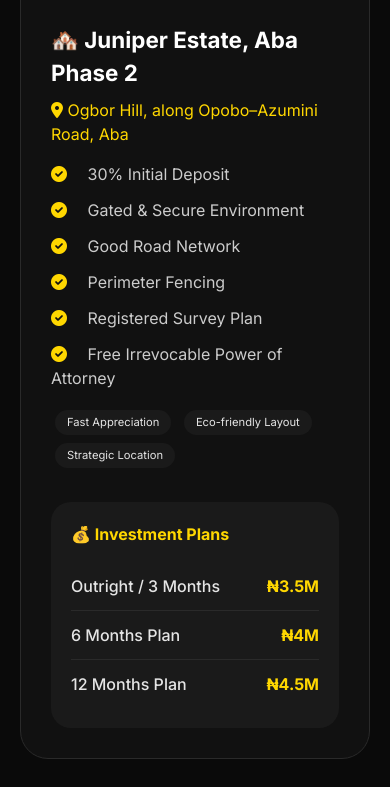
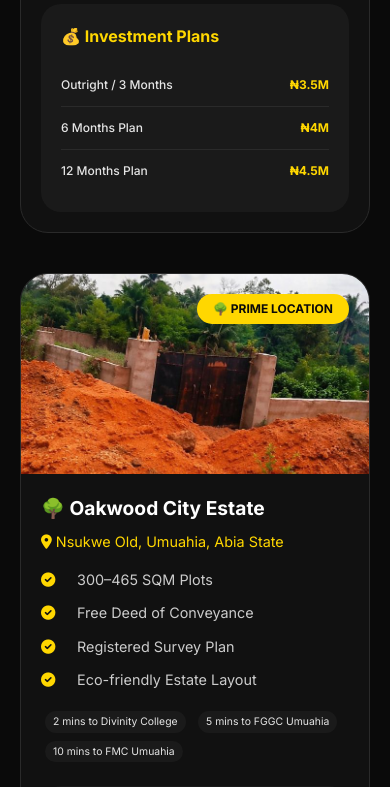
Before and after one commit to Entrix1816/jecyani-properties-, a Flask app: page /investments in a window 390 px wide. Shown: the part 3991-4778 px from the top of the page. Run offline with Flask 3, Linux system fonts and the light colour scheme; some libraries are stand-ins or nearby versions.

Commit message:
Improved Structure

```diff
--- a/templates/about.html
+++ b/templates/about.html
@@ -1041,7 +1041,7 @@
 
         <div class="youtube-playlist" data-aos="fade-up" data-aos-delay="300">
             <a href="https://www.youtube.com/@jecyanimult-resourcesltd" target="_blank" class="playlist-link">
-                <i class="fab fa-youtube"></i> Watch Full Playlist on YouTube
+                <i class="fab fa-youtube"></i> Watch More on YouTube
                 <i class="fas fa-arrow-right"></i>
             </a>
         </div>
@@ -1139,7 +1139,7 @@
         <div style="display: grid; grid-template-columns: repeat(4, 1fr); gap: 30px; text-align: center;">
             <div data-aos="zoom-in"><div style="font-size: 2.5rem; font-weight: 800; color: var(--primary);">2022</div><div style="color: #aaa;">Founded</div></div>
             <div data-aos="zoom-in" data-aos-delay="100"><div style="font-size: 2.5rem; font-weight: 800; color: var(--primary);">8+</div><div style="color: #aaa;">Premium Estates</div></div>
-            <div data-aos="zoom-in" data-aos-delay="200"><div style="font-size: 2.5rem; font-weight: 800; color: var(--primary);">500+</div><div style="color: #aaa;">Happy Clients</div></div>
+            <div data-aos="zoom-in" data-aos-delay="200"><div style="font-size: 2.5rem; font-weight: 800; color: var(--primary);">10+</div><div style="color: #aaa;">Happy Clients</div></div>
             <div data-aos="zoom-in" data-aos-delay="300"><div style="font-size: 2.5rem; font-weight: 800; color: var(--primary);">6+</div><div style="color: #aaa;">Cities Covered</div></div>
         </div>
     </div>
--- a/templates/index.html
+++ b/templates/index.html
@@ -1680,7 +1680,7 @@
     <div class="stats-section">
         <div class="container stats-grid">
             <div class="stat-card" data-aos="zoom-in" data-aos-delay="0"><div class="number">2022</div><div class="label">Founded</div><div class="yellow-line"></div></div>
-            <div class="stat-card" data-aos="zoom-in" data-aos-delay="100"><div class="number">4+</div><div class="label">Estates Sold</div><div class="yellow-line"></div></div>
+            <div class="stat-card" data-aos="zoom-in" data-aos-delay="100"><div class="number">10+</div><div class="label">Estates Sold</div><div class="yellow-line"></div></div>
             <div class="stat-card" data-aos="zoom-in" data-aos-delay="200"><div class="number">Flexible</div><div class="label">Payment Plans</div><div class="yellow-line"></div></div>
             <div class="stat-card" data-aos="zoom-in" data-aos-delay="300"><div class="number">Trusted</div><div class="label">Real Estate Advisory</div><div class="yellow-line"></div></div>
         </div>
--- a/templates/investment.html
+++ b/templates/investment.html
@@ -4,10 +4,6 @@
     <meta charset="UTF-8">
     <meta name="viewport" content="width=device-width, initial-scale=1.0, viewport-fit=cover">
     <title>Investment | Jecyani Properties - Smart Real Estate Investment in Nigeria</title>
-
-    <meta charset="UTF-8">
-    <meta name="viewport" content="width=device-width, initial-scale=1.0, viewport-fit=cover">
-    <title>Jecyani Properties | Luxury Real Estate & Investment</title>
     <meta name="title" content="Jecyani Properties | Own Land. Build Wealth. Secure Your Future.">
     <meta name="description" content="Jecyani Properties helps Nigerians buy, sell, and invest in prime real estate across Aba, Umuahia, Abuja, Asaba, and Enugu. Flexible payment plans available.">
     <meta name="keywords" content="real estate Nigeria, buy land in Aba, property investment Abuja, Jecyani Properties, land for sale Umuahia, affordable plots Asaba, gated estates Enugu">
@@ -539,7 +513,7 @@
             border-color: var(--primary);
         }
         .opportunity-image {
-            height: 280px;
+            height: 240px;
             overflow: hidden;
             position: relative;
         }
@@ -562,18 +536,20 @@
             border-radius: 30px;
             font-size: 0.75rem;
             font-weight: 700;
+            z-index: 2;
         }
         .opportunity-header {
             padding: 24px 30px 0 30px;
         }
         .opportunity-header h3 {
-            font-size: 1.8rem;
+            font-size: 1.6rem;
             color: white;
             margin-bottom: 8px;
         }
         .opportunity-header p {
             color: var(--primary);
             margin-bottom: 16px;
+            font-size: 0.9rem;
         }
         .opportunity-body {
             padding: 0 30px 30px 30px;
@@ -584,6 +560,7 @@
         .opportunity-details p {
             margin-bottom: 12px;
             color: #ccc;
+            font-size: 0.9rem;
         }
         .opportunity-details i {
             color: var(--primary);
@@ -606,10 +583,12 @@
         }
         .price-label {
             font-weight: 500;
+            font-size: 0.85rem;
         }
         .price-value {
             color: var(--primary);
             font-weight: 700;
+            font-size: 0.9rem;
         }
         .feature-tag {
             display: inline-block;
@@ -737,10 +717,57 @@
                 font-size: 1.8rem;
             }
             .opportunity-header h3 {
-                font-size: 1.4rem;
+                font-size: 1.3rem;
             }
             .desktop-book-btn {
                 display: none;
+            }
+            .opportunity-body {
+                gap: 20px;
+            }
+            .opportunity-header {
+                padding: 20px 20px 0 20px;
+            }
+            .opportunity-body {
+                padding: 0 20px 20px 20px;
+            }
+            .opportunity-image {
+                height: 200px;
+            }
+        }
+
+        @media (max-width: 480px) {
+            .investment-stats {
+                grid-template-columns: 1fr 1fr;
+                gap: 12px;
+            }
+            .stat-badge {
+                padding: 12px;
+            }
+            .stat-badge .number {
+                font-size: 1.5rem;
+            }
+            .benefits-grid {
+                gap: 20px;
+            }
+            .benefit-card {
+                padding: 24px 20px;
+            }
+            .plan-card {
+                padding: 24px 16px;
+            }
+            .plan-card h4 {
+                font-size: 1.2rem;
+            }
+            .opportunity-header h3 {
+                font-size: 1.2rem;
+            }
+            .price-label, .price-value {
+                font-size: 0.75rem;
+            }
+            .feature-tag {
+                font-size: 0.65rem;
+                padding: 3px 8px;
             }
         }
     </style>
@@ -769,18 +794,11 @@
             <a href="/investments" style="color: var(--primary);">Investment</a>
             <a href="/#contact-section">Contact</a>
         </div>
-
-        <!-- Desktop Book Inspection Button -->
         <a href="#" class="btn-primary desktop-book-btn" data-property="Jecyani Properties - Investment Page">📞 Book Inspection</a>
-
-        <!-- Hamburger Menu Button (Mobile) -->
-        <button class="hamburger" id="hamburgerBtn">
-            <i class="fas fa-bars"></i>
-        </button>
+        <button class="hamburger" id="hamburgerBtn"><i class="fas fa-bars"></i></button>
     </div>
 </nav>
 
-<!-- Mobile Navigation Menu -->
 <div class="overlay" id="mobileOverlay"></div>
 <div class="mobile-nav" id="mobileNav">
     <div class="close-menu" id="closeMenuBtn">&times;</div>
@@ -860,7 +878,6 @@
                     <p><i class="fas fa-check-circle"></i> Good Road Network</p>
                     <p><i class="fas fa-check-circle"></i> Perimeter Fencing</p>
                     <p><i class="fas fa-check-circle"></i> Registered Survey Plan</p>
-                    <p><i class="fas fa-check-circle"></i> Free Irrevocable Power of Attorney</p>
                     <div style="margin-top: 16px;">
                         <span class="feature-tag">Fast Appreciation</span>
                         <span class="feature-tag">Eco-friendly Layout</span>
@@ -879,7 +896,7 @@
         <!-- Oakwood City Estate -->
         <div class="opportunity-card" data-aos="fade-up" data-aos-delay="100">
             <div class="opportunity-image">
-                <img src="https://images.unsplash.com/photo-1600585154526-990dced4db0d?w=900" alt="Oakwood City Estate Umuahia">
+                <img src="/static/land5.jpeg" alt="Oakwood City Estate Umuahia">
                 <span class="opportunity-badge">🌳 PRIME LOCATION</span>
             </div>
             <div class="opportunity-header">
@@ -892,7 +909,6 @@
                     <p><i class="fas fa-check-circle"></i> Free Deed of Conveyance</p>
                     <p><i class="fas fa-check-circle"></i> Registered Survey Plan</p>
                     <p><i class="fas fa-check-circle"></i> Eco-friendly Estate Layout</p>
-                    <p><i class="fas fa-check-circle"></i> Modern Infrastructure</p>
                     <div style="margin-top: 16px;">
                         <span class="feature-tag">2 mins to Divinity College</span>
                         <span class="feature-tag">5 mins to FGGC Umuahia</span>
@@ -924,7 +940,6 @@
                     <p><i class="fas fa-check-circle"></i> Power of Attorney Title</p>
                     <p><i class="fas fa-check-circle"></i> Residential Land</p>
                     <p><i class="fas fa-check-circle"></i> Fast-growing Location</p>
-                    <p><i class="fas fa-check-circle"></i> High Appreciation Potential</p>
                     <div style="margin-top: 16px;">
                         <span class="feature-tag">Near Federal Ministry of Housing</span>
                         <span class="feature-tag">10 mins to Umuahia City Centre</span>
@@ -956,7 +971,6 @@
                     <p><i class="fas fa-check-circle"></i> FCDA R of O Title</p>
                     <p><i class="fas fa-check-circle"></i> Free Deed of Assignment</p>
                     <p><i class="fas fa-check-circle"></i> Scenic Hills & Green Terrain</p>
-                    <p><i class="fas fa-check-circle"></i> Street Lights & Security</p>
                     <div style="margin-top: 16px;">
                         <span class="feature-tag">Proximity to Guzape Hills</span>
                         <span class="feature-tag">Near COZA & Guzape Mall</span>
@@ -986,7 +1000,6 @@
                     <p><i class="fas fa-check-circle"></i> 🔥 12.5% FLASH SALE DISCOUNT</p>
                     <p><i class="fas fa-check-circle"></i> Free Deed of Conveyance</p>
                     <p><i class="fas fa-check-circle"></i> Registered Survey Plan</p>
-                    <p><i class="fas fa-check-circle"></i> Food Basket Gift at completion</p>
                     <div style="margin-top: 16px;">
                         <span class="feature-tag">Along Old Abuja Road</span>
                         <span class="feature-tag">Near Airport & Polytechnic</span>
@@ -1170,110 +1181,41 @@
         document.body.style.overflow = '';
     }
 
-    if (hamburgerBtn) {
-        hamburgerBtn.addEventListener('click', openMobileMenu);
-    }
-    if (closeMenuBtn) {
-        closeMenuBtn.addEventListener('click', closeMobileMenu);
-    }
-    if (mobileOverlay) {
-        mobileOverlay.addEventListener('click', closeMobileMenu);
-    }
+    if (hamburgerBtn) hamburgerBtn.addEventListener('click', openMobileMenu);
+    if (closeMenuBtn) closeMenuBtn.addEventListener('click', closeMobileMenu);
+    if (mobileOverlay) mobileOverlay.addEventListener('click', closeMobileMenu);
 
-    // ============================================
-    // MODAL FOR BOOK INSPECTION ONLY (Fixed)
-    // ============================================
+    // Booking Modal
     const modal = document.getElementById('inspectionModal');
     const modalPropertyName = document.getElementById('modalPropertyName');
     const callNowBtn = document.getElementById('callNowBtn');
     const whatsappBtn = document.getElementById('whatsappBtn');
     const closeModal = document.querySelector('.modal-close');
-
     const PHONE_NUMBER = '2348160087513';
     const PHONE_DISPLAY = '08160087513';
-    let currentProperty = 'Jecyani Properties';
 
     function openModal(propertyName) {
-        currentProperty = propertyName || 'Jecyani Properties';
-        modalPropertyName.innerHTML = `<i class="fas fa-home"></i> ${currentProperty}`;
+        modalPropertyName.innerHTML = `<i class="fas fa-home"></i> ${propertyName || 'Jecyani Properties'}`;
         modal.style.display = 'flex';
-
-        const message = `Hello Jecyani Properties,%0A%0AI'm interested in booking an inspection for:%0A📍 ${encodeURIComponent(currentProperty)}%0A%0APlease let me know available dates. Thank you!`;
+        const message = `Hello Jecyani Properties,%0A%0AI'm interested in booking an inspection for:%0A📍 ${encodeURIComponent(propertyName || 'Jecyani Properties')}`;
         whatsappBtn.href = `https://wa.me/${PHONE_NUMBER}?text=${message}`;
         callNowBtn.href = `tel:${PHONE_DISPLAY}`;
     }
 
-    function closeModalFunc() {
-        modal.style.display = 'none';
-    }
+    function closeModalFunc() { modal.style.display = 'none'; }
+    if (closeModal) closeModal.addEventListener('click', closeModalFunc);
+    window.addEventListener('click', (e) => { if (e.target === modal) closeModalFunc(); });
 
-    // ONLY target specific buttons that should open the modal
-    const bookInspectionSelectors = [
-        '.btn-primary.book-inspect-btn',
-        '.btn-outline-light.book-inspect-btn',
-        '.btn-inspect',
-        '.secure-plot-btn',
-        '.talk-advisor-btn',
-        '.desktop-book-btn',
-        '.mobile-book-btn',
-        '.btn-primary[data-property]',
-        '.btn-outline-light[data-property]'
-    ];
-
-    // Also catch buttons with text "Book Inspection" or "Secure This Plot" or "Talk to Advisor"
-    document.querySelectorAll('.btn-primary, .btn-outline-light, .btn-small').forEach(btn => {
+    document.querySelectorAll('.btn-primary, .btn-outline-light').forEach(btn => {
         const text = btn.innerText.toLowerCase();
-        if (text.includes('book inspection') ||
-            text.includes('secure this plot') ||
-            text.includes('talk to an advisor') ||
-            text.includes('contact us today') ||
-            btn.classList.contains('book-inspect-btn') ||
-            btn.classList.contains('secure-plot-btn') ||
-            btn.classList.contains('talk-advisor-btn')) {
-
-            // Remove old listener and add new one
+        if (text.includes('book inspection') || text.includes('talk to an investment advisor') || btn.classList.contains('book-inspect-btn')) {
             const newBtn = btn.cloneNode(true);
             btn.parentNode.replaceChild(newBtn, btn);
-
-            newBtn.addEventListener('click', function(e) {
+            newBtn.addEventListener('click', (e) => {
                 e.preventDefault();
-                let property = this.getAttribute('data-property');
-                if (!property) {
-                    const parentCard = this.closest('.property-card, .opportunity-card, .estate-grid, .featured');
-                    if (parentCard) {
-                        const titleElem = parentCard.querySelector('.property-title, .opportunity-header h3, .estate-grid h3');
-                        if (titleElem) property = titleElem.innerText.trim();
-                    }
-                }
-                if (!property) property = 'Jecyani Properties';
-                openModal(property);
+                openModal(newBtn.getAttribute('data-property') || 'Jecyani Properties - Investment');
             });
         }
-    });
-
-    // Also handle navbar button specifically
-    const navBookBtn = document.querySelector('.navbar .btn-primary:not(.mobile-book-btn)');
-    if (navBookBtn && !navBookBtn.hasAttribute('data-no-modal')) {
-        const newNavBtn = navBookBtn.cloneNode(true);
-        navBookBtn.parentNode.replaceChild(newNavBtn, navBookBtn);
-        newNavBtn.addEventListener('click', function(e) {
-            e.preventDefault();
-            openModal('Jecyani Properties - General Inquiry');
-        });
-    }
-
-    if (closeModal) {
-        closeModal.addEventListener('click', closeModalFunc);
-    }
-    window.addEventListener('click', function(e) {
-        if (e.target === modal) closeModalFunc();
-    });
-
-    if (closeModal) {
-        closeModal.addEventListener('click', closeModalFunc);
-    }
-    window.addEventListener('click', function(e) {
-        if (e.target === modal) closeModalFunc();
     });
 </script>
 </body>
```
Also changed, not shown: other parts of templates/investment.html (+15 -40 lines).
